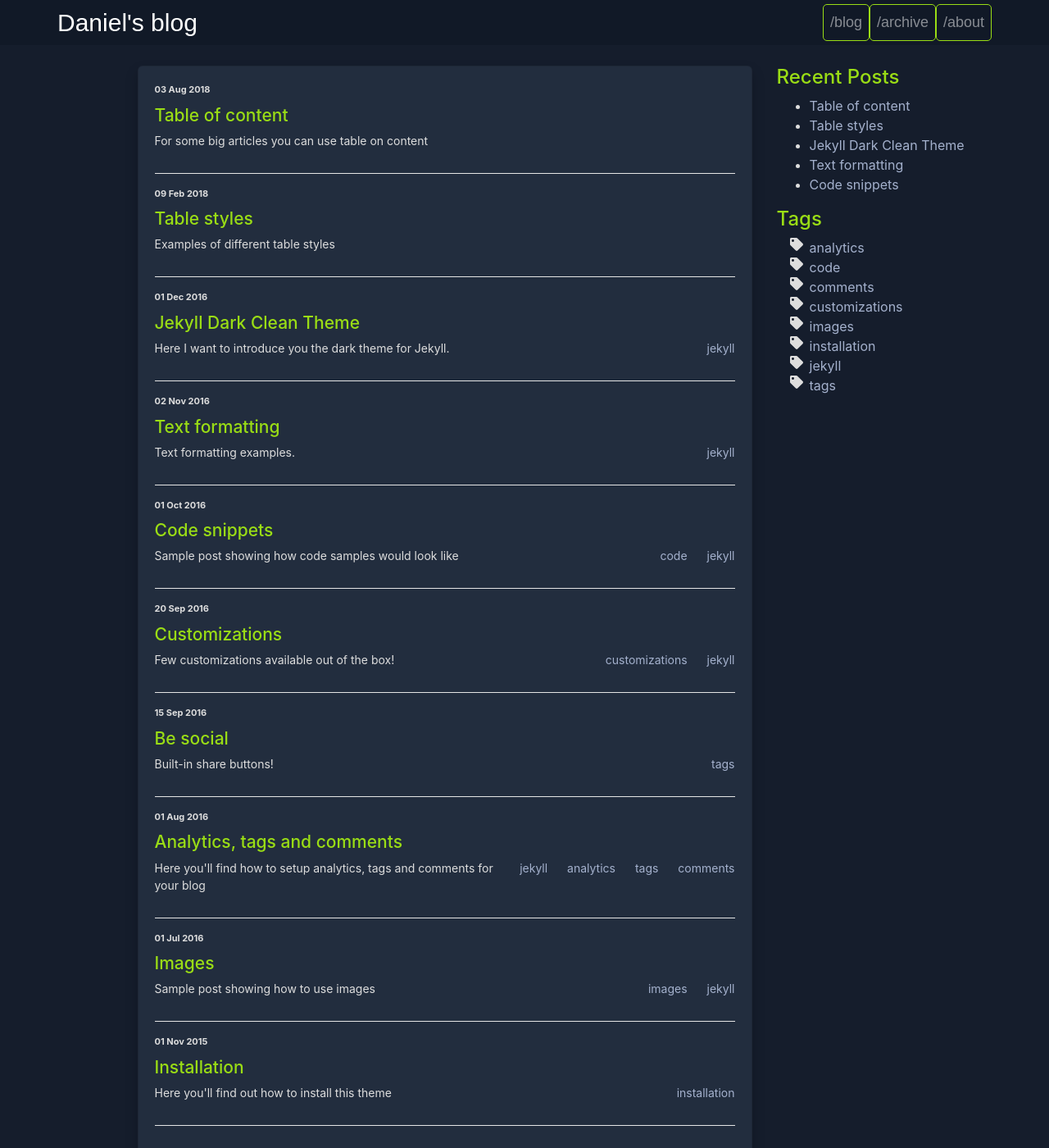
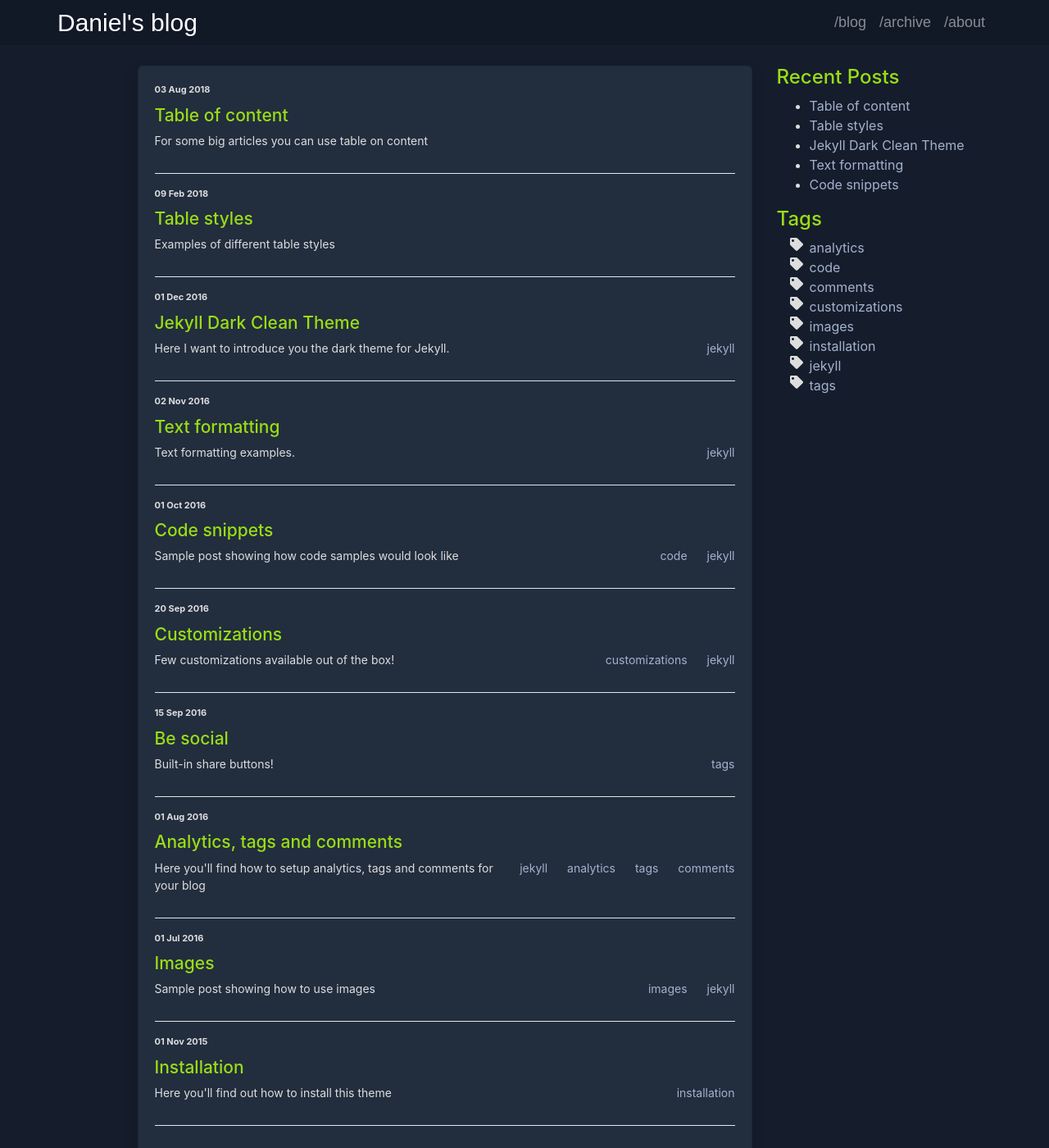
Before and after one commit to danieldavidson/danieldavidson.github.io, a Jekyll site: the page built from index.html, in a window 1280 px wide and 1400 px high. Shown: the whole window at 82% size. Built offline with Jekyll 4.4.1, drawn with Linux system fonts in a browser that asks for light colours.

Commit message:
Update theme.scss

```diff
--- a/assets/css/theme.scss
+++ b/assets/css/theme.scss
@@ -293,6 +293,12 @@
   .navbar-brand:hover, .nav-link:hover {
     color: white !important;
   }
+  .nav-link:focus {
+      color: #9ADD15;
+      border: 1px solid #9ADD15;
+      border-radius: 5px;
+      padding: .5rem 1rem;
+  }
   .navbar-brand {
     font-size: 30px;
     color: #777;
@@ -311,12 +317,7 @@
     margin: 8px 15px 8px 0;
   }
 }
-a.nav-item.nav-link {
-    color: #9ADD15;
-    border: 1px solid #9ADD15;
-    border-radius: 5px;
-    padding: .5rem 1rem;
-}
+
 
 nav.shrink {
   a {
```
